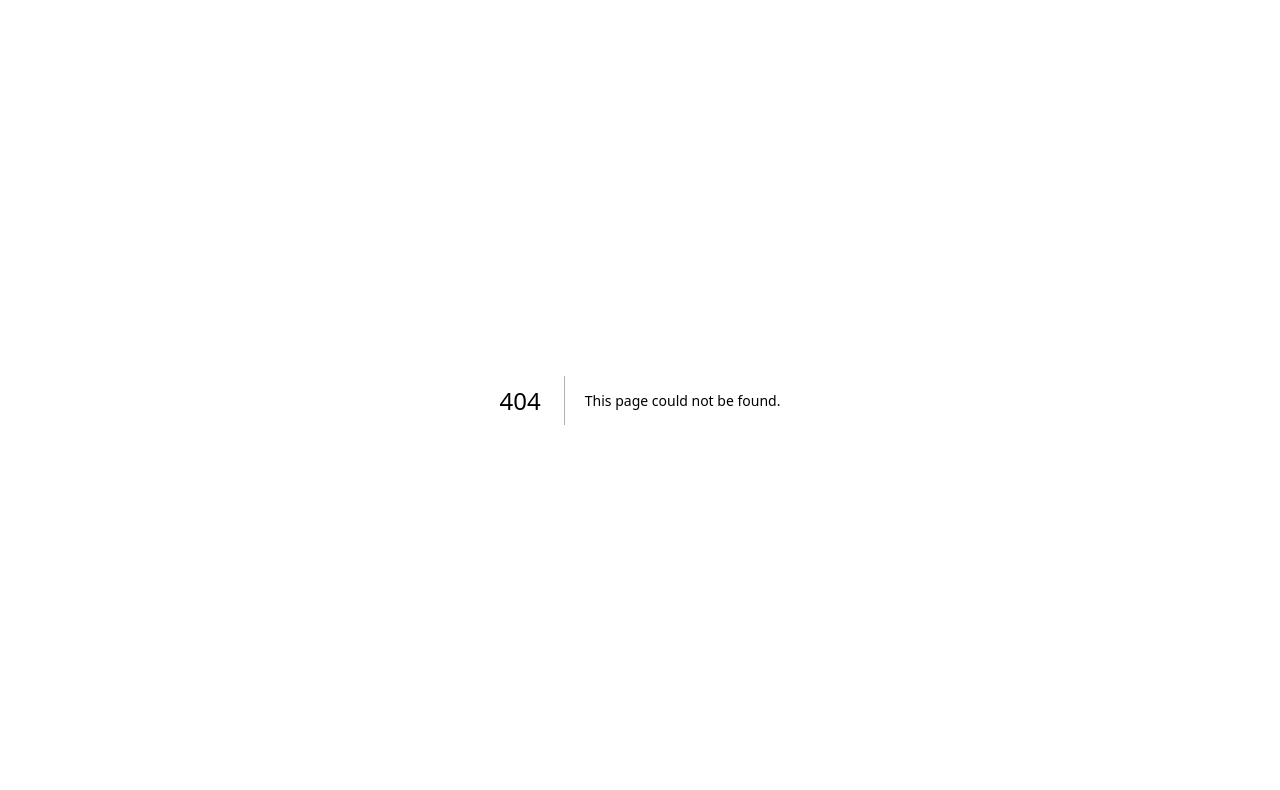
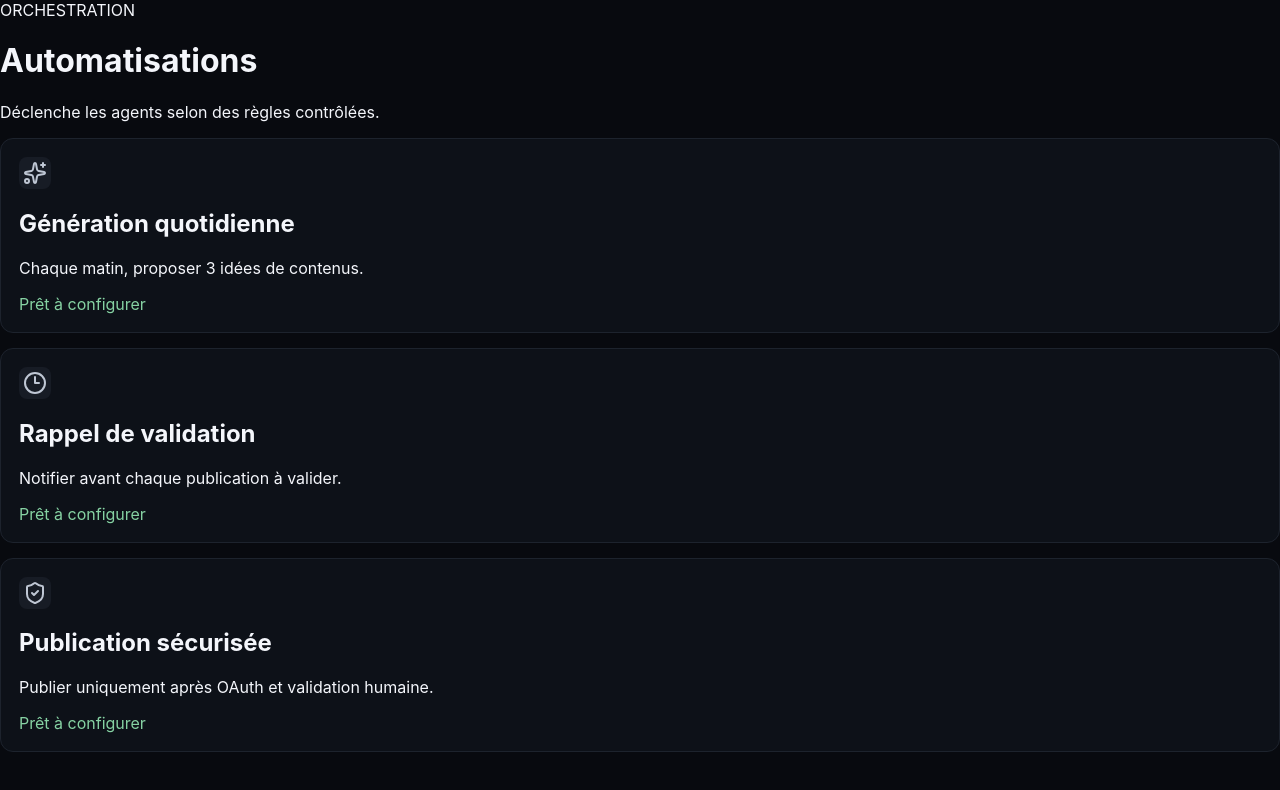
Before and after one commit to sidibeabubakar40-tech/Social-m-dia-, a Next.js app: page /automation in a window 1280 px wide. Before the commit this address had no page. Shown: the top 790 px of the page. Built offline with nearby package versions, Linux system fonts and the light colour scheme.

Commit message:
feat: add automation module

```diff
--- /dev/null
+++ b/app/automation/page.tsx
@@ -0,0 +1,12 @@
+import { Sparkles, Clock3, ShieldCheck } from "lucide-react";
+
+const rules=[
+ ["Génération quotidienne","Chaque matin, proposer 3 idées de contenus.",Sparkles],
+ ["Rappel de validation","Notifier avant chaque publication à valider.",Clock3],
+ ["Publication sécurisée","Publier uniquement après OAuth et validation humaine.",ShieldCheck]
+] as const;
+
+export default function AutomationPage(){
+ return <div className="modulePage"><header className="moduleHeader"><div><span>ORCHESTRATION</span><h1>Automatisations</h1><p>Déclenche les agents selon des règles contrôlées.</p></div></header>
+ <div className="automationGrid">{rules.map(([title,text,Icon])=><section className="panel rule" key={title}><div className="statIcon"><Icon/></div><h2>{title}</h2><p>{text}</p><span className="online">Prêt à configurer</span></section>)}</div></div>
+}
```
